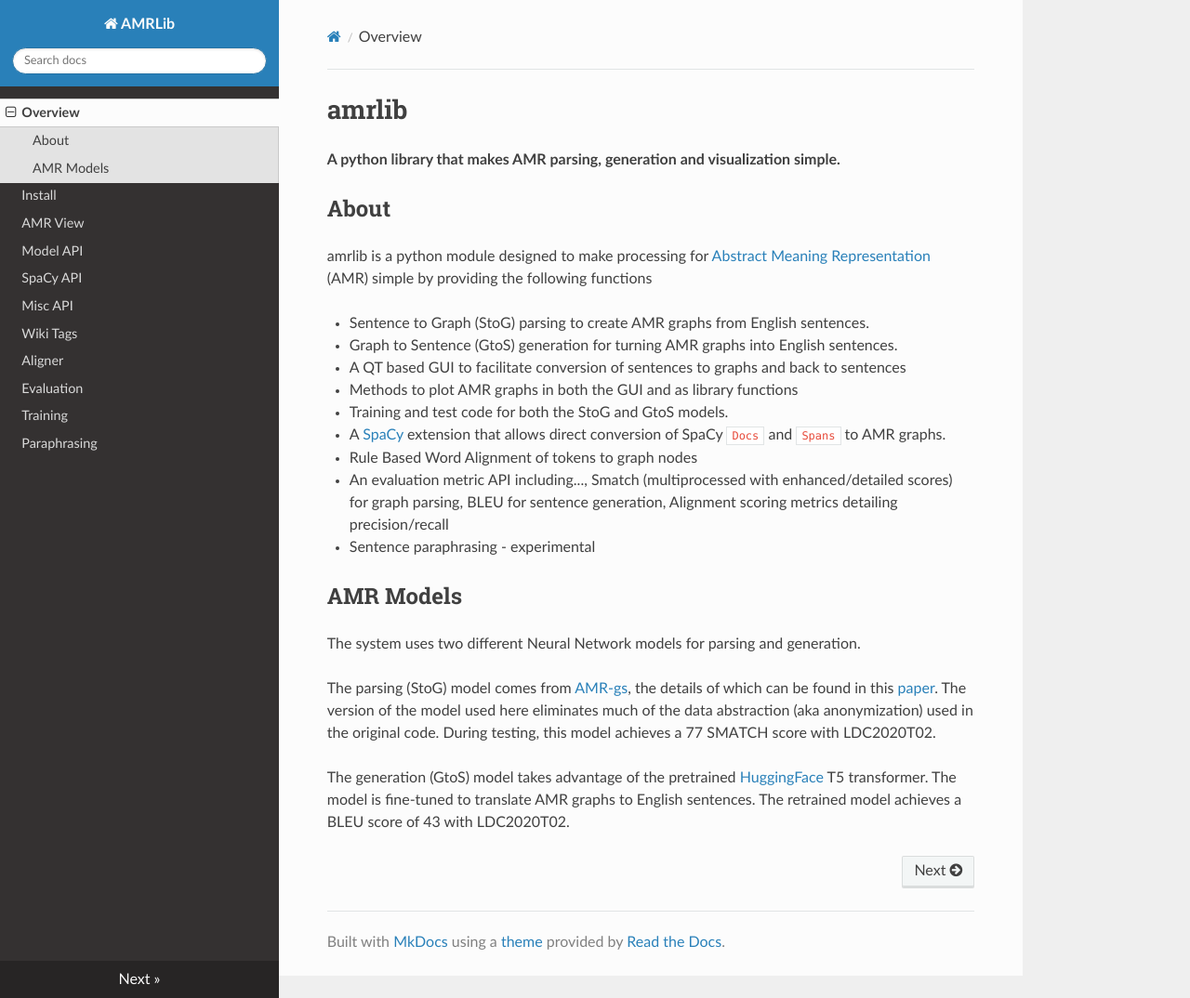
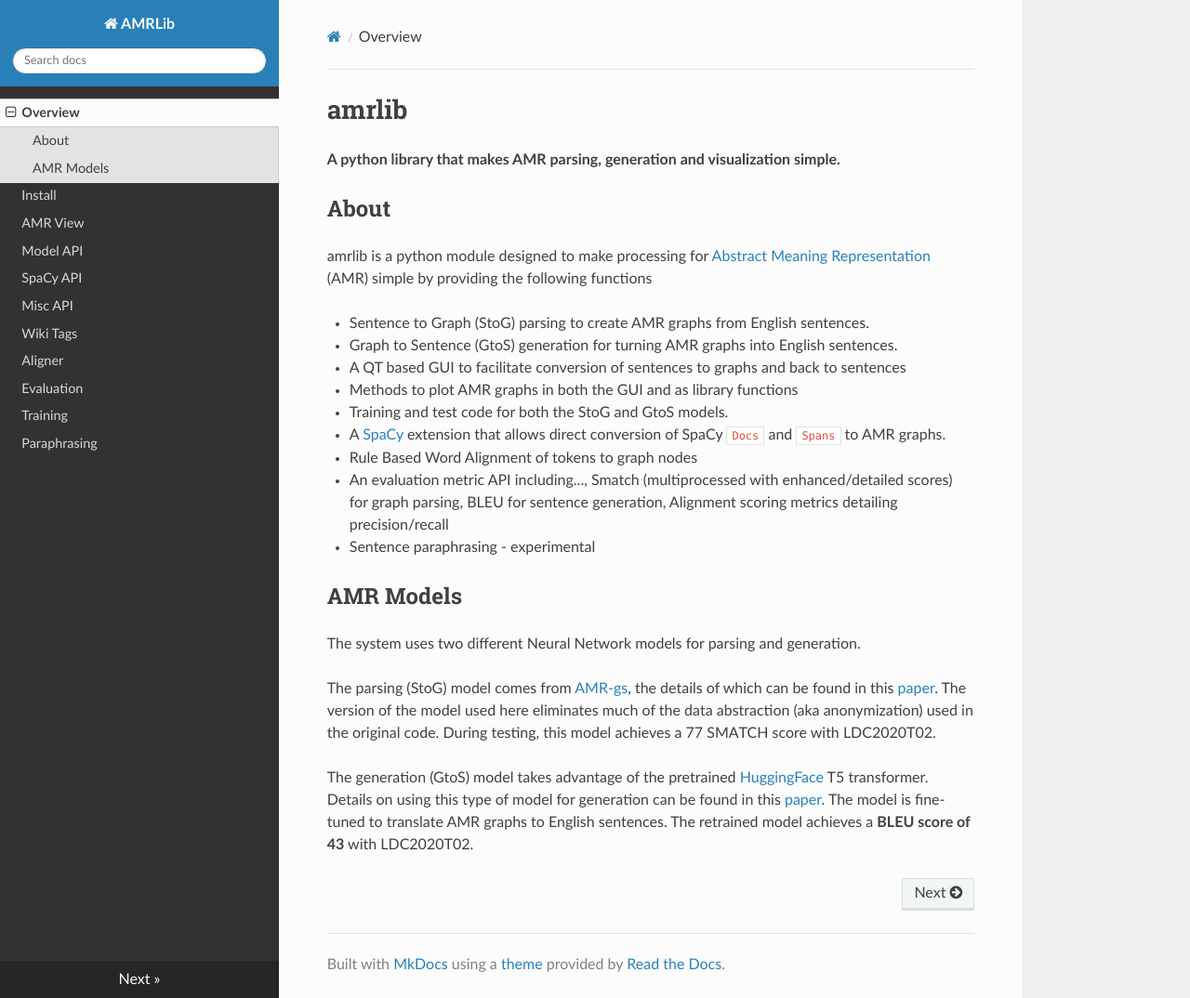
Before and after one commit to bjascob/amrlib, an MkDocs documentation site: the page built from docs/index.md, in a window 1280 px wide and 1074 px high. Shown: the whole window at 93% size. Built offline with MkDocs 1.6.1, drawn with Linux system fonts in a browser that asks for light colours; nearby versions of some CDN libraries.

Commit message:
doc updates

```diff
--- a/docs/index.md
+++ b/docs/index.md
@@ -40,5 +40,6 @@ much of the data abstraction (aka anonymization) used in the original code.  Dur
 achieves a 77 SMATCH score with LDC2020T02.
 
 The generation (GtoS) model takes advantage of the pretrained [HuggingFace](https://github.com/huggingface/transformers)
-T5 transformer.  The model is fine-tuned to translate AMR graphs to English sentences.  The retrained model
-achieves a BLEU score of 43 with LDC2020T02.
+T5 transformer.  Details on using this type of model for generation can be found in this [paper](https://arxiv.org/abs/2007.08426).
+The model is fine-tuned to translate AMR graphs to English sentences.  The retrained model
+achieves a **BLEU score of 43** with LDC2020T02.
```
Also changed, not shown: README.md (+2 -1 lines).
